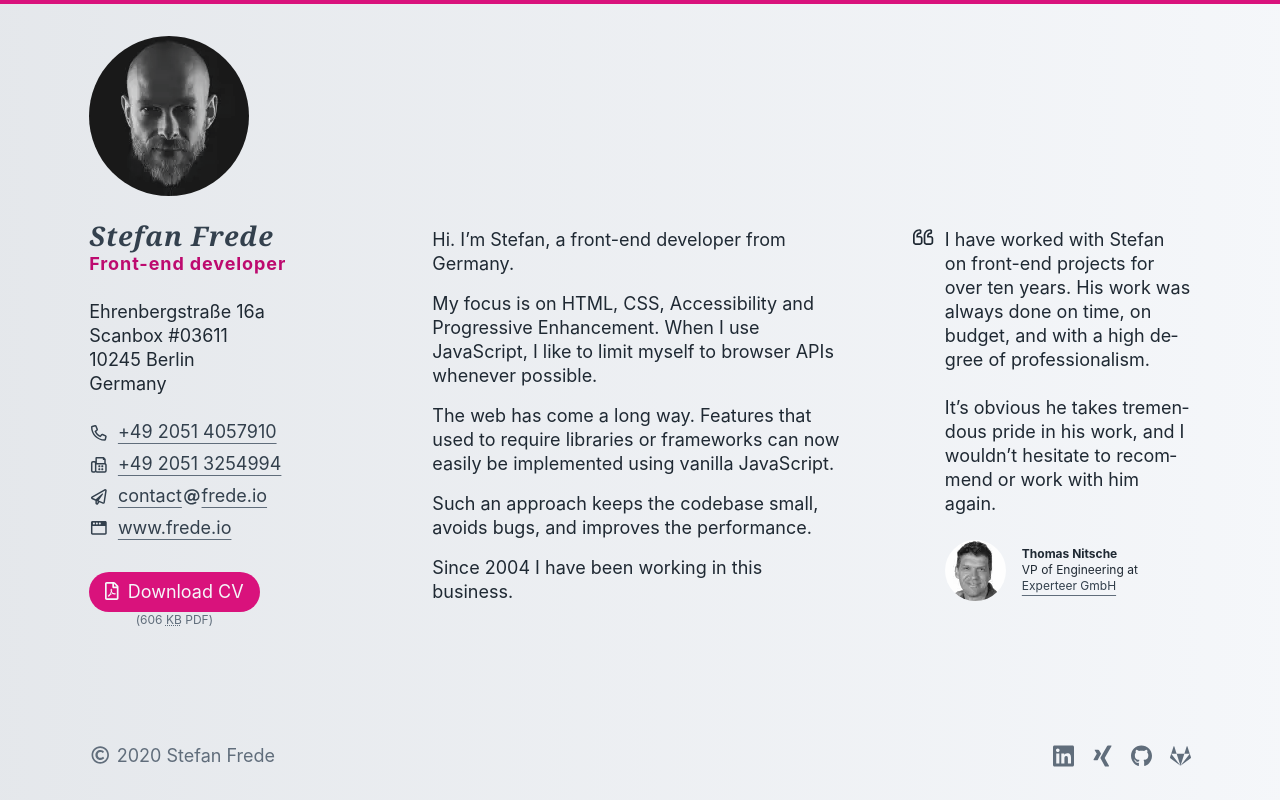
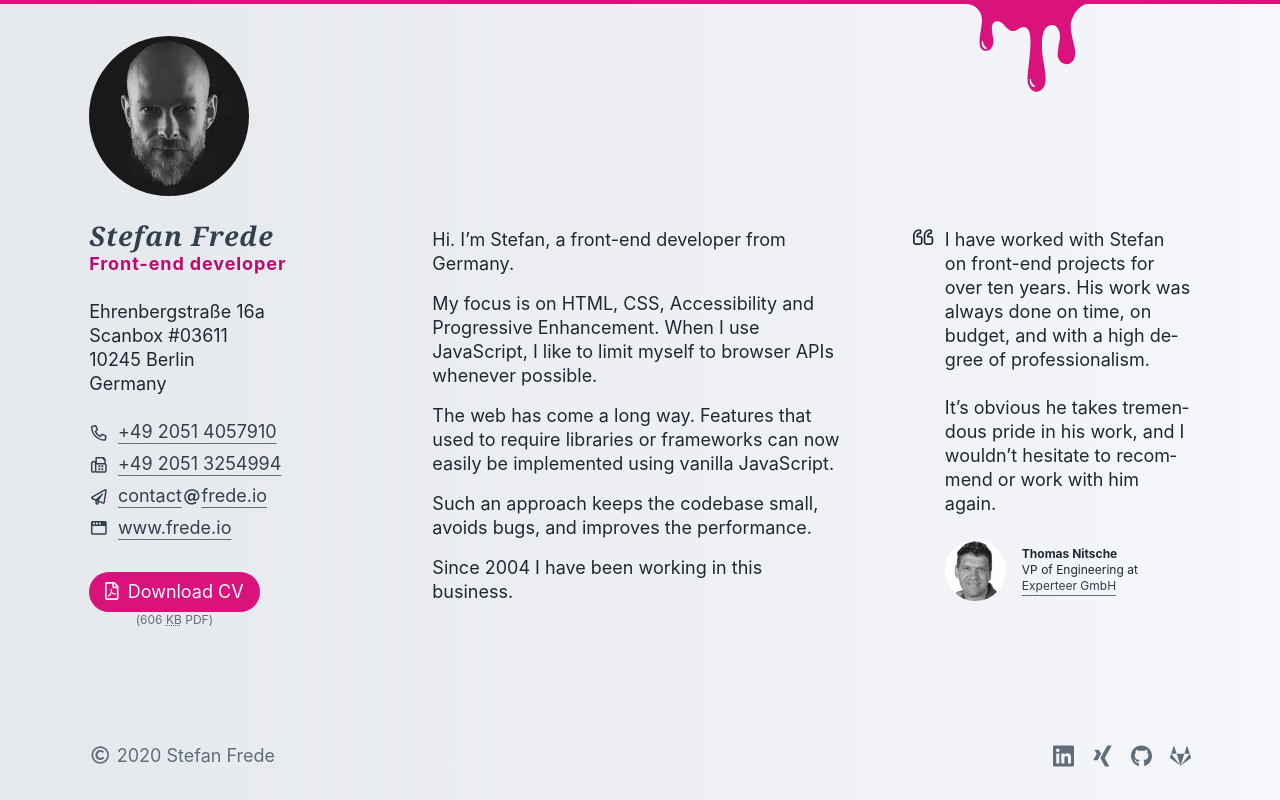
Before and after one commit to stefanfrede/frede-io, a PHP site: page / in a window 1280 px wide. Run offline with PHP 8.4, Linux system fonts and the light colour scheme.

Commit message:
feat: add paint drip

```diff
--- a/assets/css/index.css
+++ b/assets/css/index.css
@@ -73,6 +73,7 @@ body {
   max-width: 90rem;
   min-height: 100vh;
   padding: 2rem 1rem 0;
+  position: relative;
   scroll-behavior: smooth;
   text-rendering: optimizeSpeed;
 }
@@ -242,6 +243,13 @@ footer a:hover {
   width: 0.875em;
 }
 
+.paint-drip {
+  fill: var(--primary);
+  position: absolute;
+  right: 0;
+  top: 0;
+}
+
 .details,
 .about {
   border-bottom: 1px solid var(--on-surface-low);
@@ -286,7 +294,6 @@ footer a:hover {
 .h-card__contact-data > p:last-child {
   display: flex;
   flex-direction: column;
-  /* justify-content: space-between; */
 }
 
 .h-card__contact-data > p > a,
@@ -485,6 +492,10 @@ footer a:hover {
     padding: 2.6666rem 0 1.7777rem;
   }
 
+  .paint-drip {
+    right: 10%;
+  }
+
   .details,
   .about {
     margin-bottom: 1.7777rem;
@@ -570,6 +581,10 @@ footer a:hover {
 }
 
 @media (min-width: 62em) {
+  .paint-drip {
+    right: 15%;
+  }
+
   .details,
   .about,
   .reviews {
--- a/index.html
+++ b/index.html
@@ -29,6 +29,34 @@
   <!-- contact at frede dot io -->
 </head>
 <body>
+  <svg
+    class="paint-drip"
+    height="88"
+    width="120"
+    xmlns="http://www.w3.org/2000/svg"
+  >
+    <g clip-path="url(#clip0)">
+      <path
+        d="M-1-.114c8.193.62 14.994 7.323 14.994 16.001 0 11.158-7.845 30.955
+        4.52 30.955 4.792 0 6.956-5.075 6.956-10.228 0-4.107-5.255-18.44
+        3.4-19.332 6.918-.698 9.082 9.802 16.27 9.802 4.52 0 5.061-3.72
+        10.896-3.72 13.486 0 1.314 46.57 3.826 55.828 2.164 7.865 9.854 12.243
+        15.457 4.572 5.912-8.098-1.353-27.314-1.353-38.975 0-7.4-.618-19.875
+        6.956-23.052 7.071-2.983 11.09 3.487 11.09 11.623 0 2.247-.734
+        4.688-1.236 6.973l-1.198 9.918c0 11.778 17.66 15.226 17.66-1.627
+        0-5.85-4.522-16.814-4.522-27.274 0-4.068 3.246-11.313 5.024-13.56
+        2.511-3.177 7.11-7.516
+        11.206-7.904C112.531-.152-.459-2.089-1-.114zm15.92 36.96s-.076 5.192
+        4.522 7.4c-4.212 3.487-7.806-6.663-4.521-7.4h-.001zm48.033 37.93s-.077
+        5.19 4.521 7.4c-4.212 3.486-7.767-6.665-4.52-7.4h-.001z"
+      />
+    </g>
+    <defs>
+      <clipPath id="clip0">
+        <path d="M0 0h120v88H0z"/>
+      </clipPath>
+    </defs>
+  </svg>
   <main role="main">
     <aside class="details">
       <address class="h-card">
```
